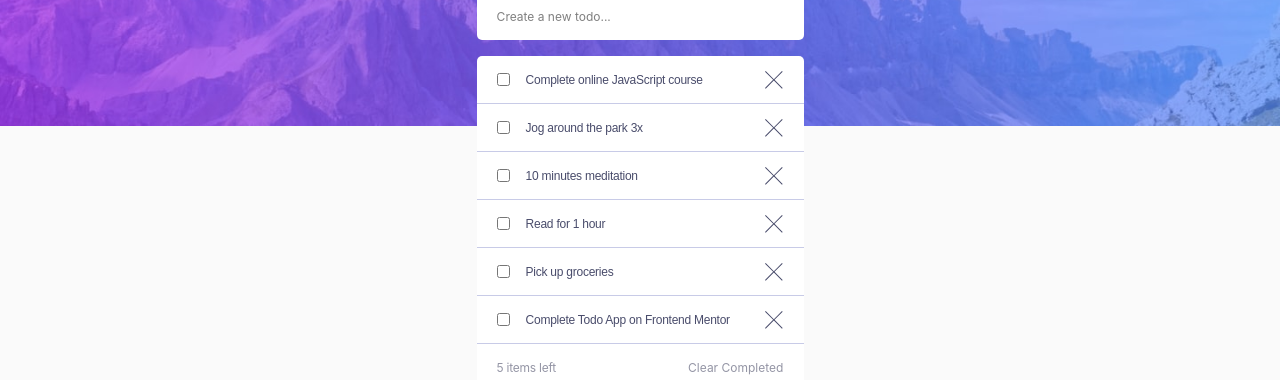
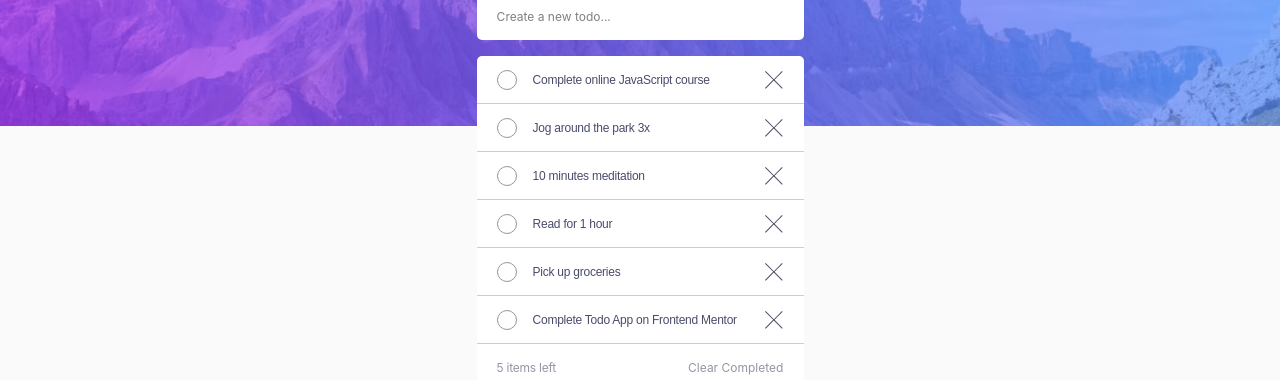
Before and after one commit to JyrexRonaldo/todo-app, a React (Vite) app in the folder frontend/: page / in a window 1280 px wide. Shown: the part 141-521 px from the top of the page. Built offline with nearby package versions, Linux system fonts and the light colour scheme; a web font is replaced by a local one.

Commit message:
Style checkmark

```diff
--- a/frontend/index.html
+++ b/frontend/index.html
@@ -7,8 +7,8 @@
     <meta name="viewport" content="width=device-width, initial-scale=1.0" />
     <title>Todo App</title>
   </head>
-  <body class="overflow-scroll">
-    <div id="root" class="overflow-scroll"></div>
+  <body>
+    <div id="root"></div>
     <script type="module" src="/src/main.tsx"></script>
   </body>
 </html>
--- a/frontend/src/components/TodoItem/TodoItem.tsx
+++ b/frontend/src/components/TodoItem/TodoItem.tsx
@@ -7,7 +7,12 @@ function TodoItem({ taskName }: TodoItemProps) {
     <div className="flex h-[48px] min-w-[327px] items-center px-[20.11px] py-[16px] first:rounded-t-[5px]">
       <div className="flex min-w-[286.79px] justify-between">
         <div className="flex items-center gap-[16px]">
-          <input type="checkbox" name="" id="" />
+          <input
+            className="relative h-[20px] w-[20px] appearance-none rounded-[50%] border border-[#979797] align-[-2px] text-white before:invisible before:absolute before:top-[-1px] before:right-[-1px] before:block before:size-[20px] before:rounded-full before:bg-linear-135 before:from-[hsl(192,100%,67%)] before:to-[hsl(280,87%,65%)] after:invisible after:absolute after:top-[-1px] after:left-[3.5px] after:block after:text-[13px] after:content-['✓'] checked:before:visible checked:after:visible"
+            type="checkbox"
+            name=""
+            id=""
+          />
           <p className="font-josefin-sans text-[12px]/[100%] tracking-[-0.25px] text-[#494C6B]">
             {taskName}
           </p>
```
